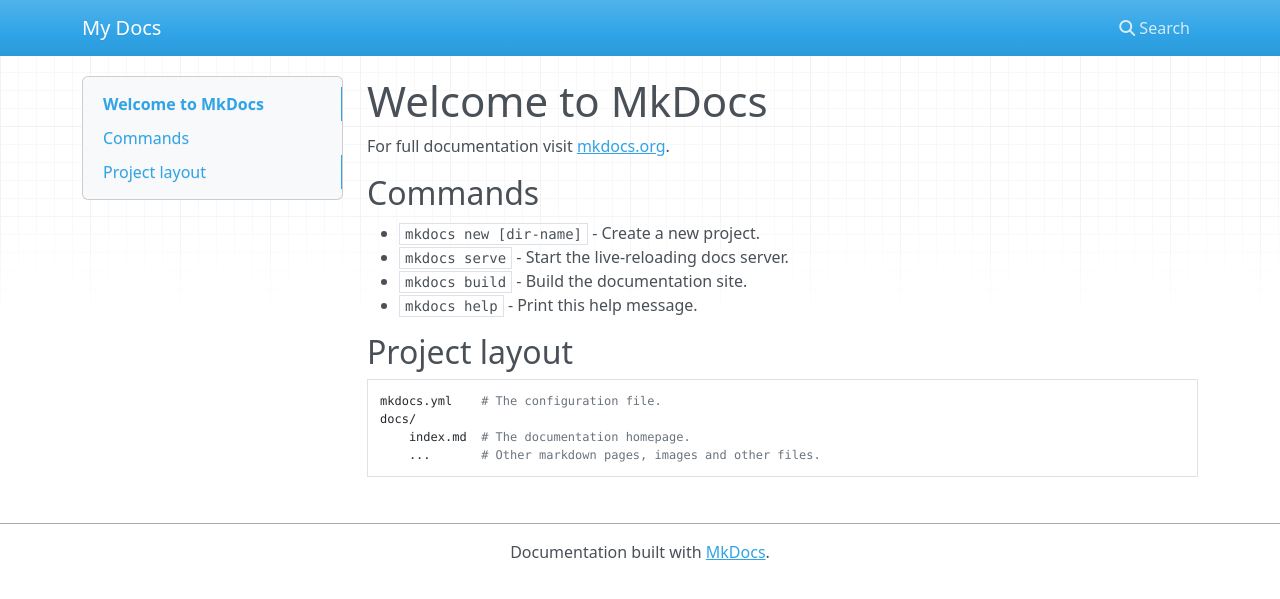
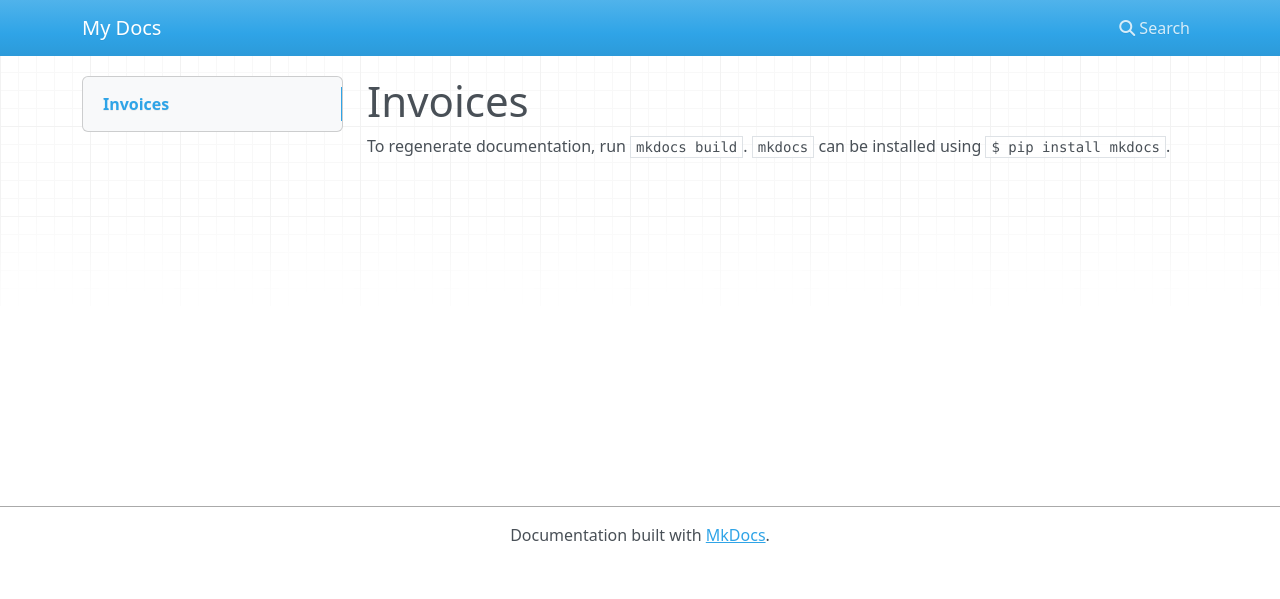
Before and after one commit to SE-R-Test/payments, an MkDocs documentation site: the page built from docs/index.md, in a window 1280 px wide. Shown: the top 599 px of the page. Built offline with MkDocs 1.6.1, drawn with Linux system fonts in a browser that asks for light colours; nearby versions of some CDN libraries.

Commit message:
updated documentation

```diff
--- a/docs/index.md
+++ b/docs/index.md
@@ -1,17 +1,3 @@
-# Welcome to MkDocs
+# Invoices
 
-For full documentation visit [mkdocs.org](http://mkdocs.org).
-
-## Commands
-
-* `mkdocs new [dir-name]` - Create a new project.
-* `mkdocs serve` - Start the live-reloading docs server.
-* `mkdocs build` - Build the documentation site.
-* `mkdocs help` - Print this help message.
-
-## Project layout
-
-    mkdocs.yml    # The configuration file.
-    docs/
-        index.md  # The documentation homepage.
-        ...       # Other markdown pages, images and other files.
+To regenerate documentation, run `mkdocs build`. `mkdocs` can be installed using `$ pip install mkdocs`.
```
